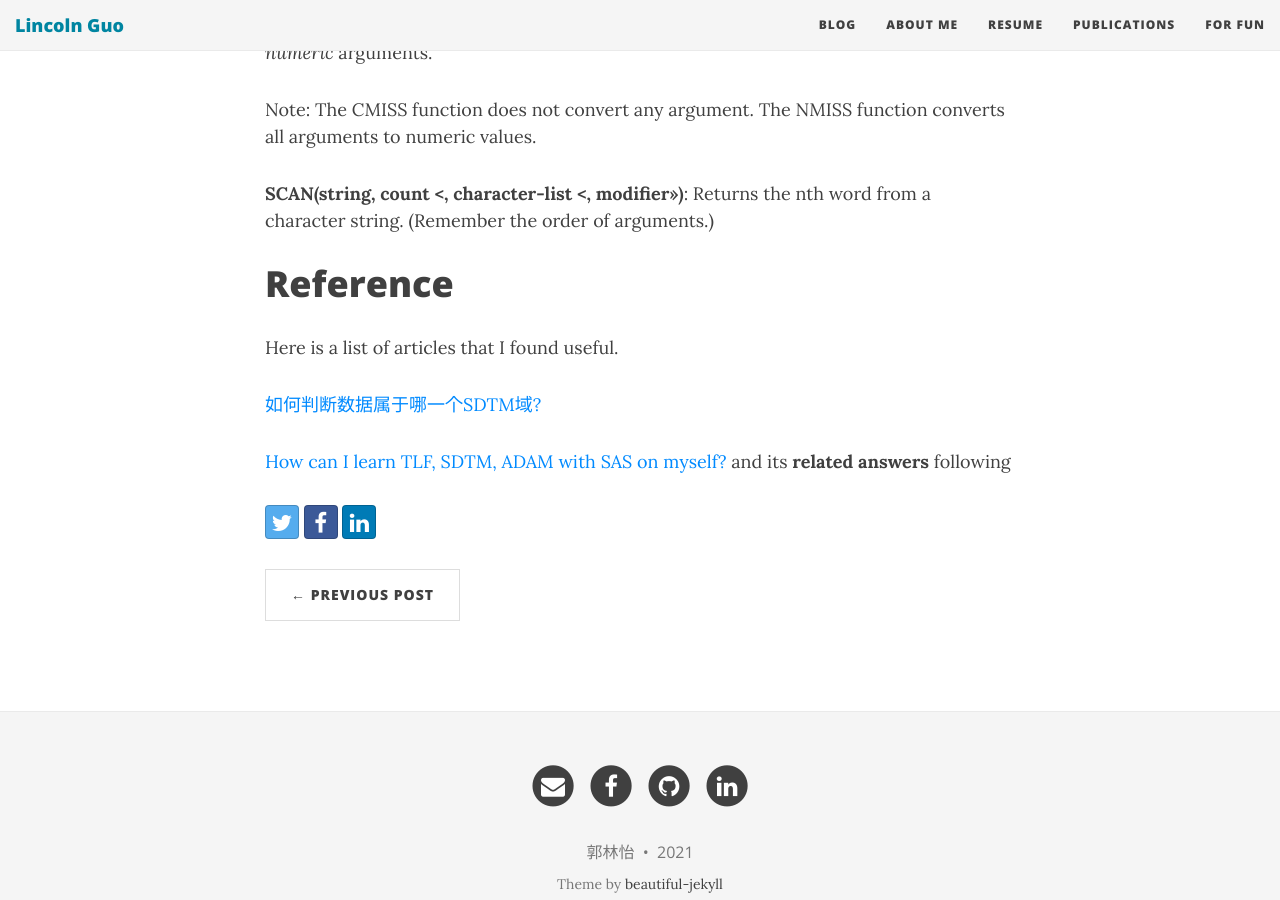
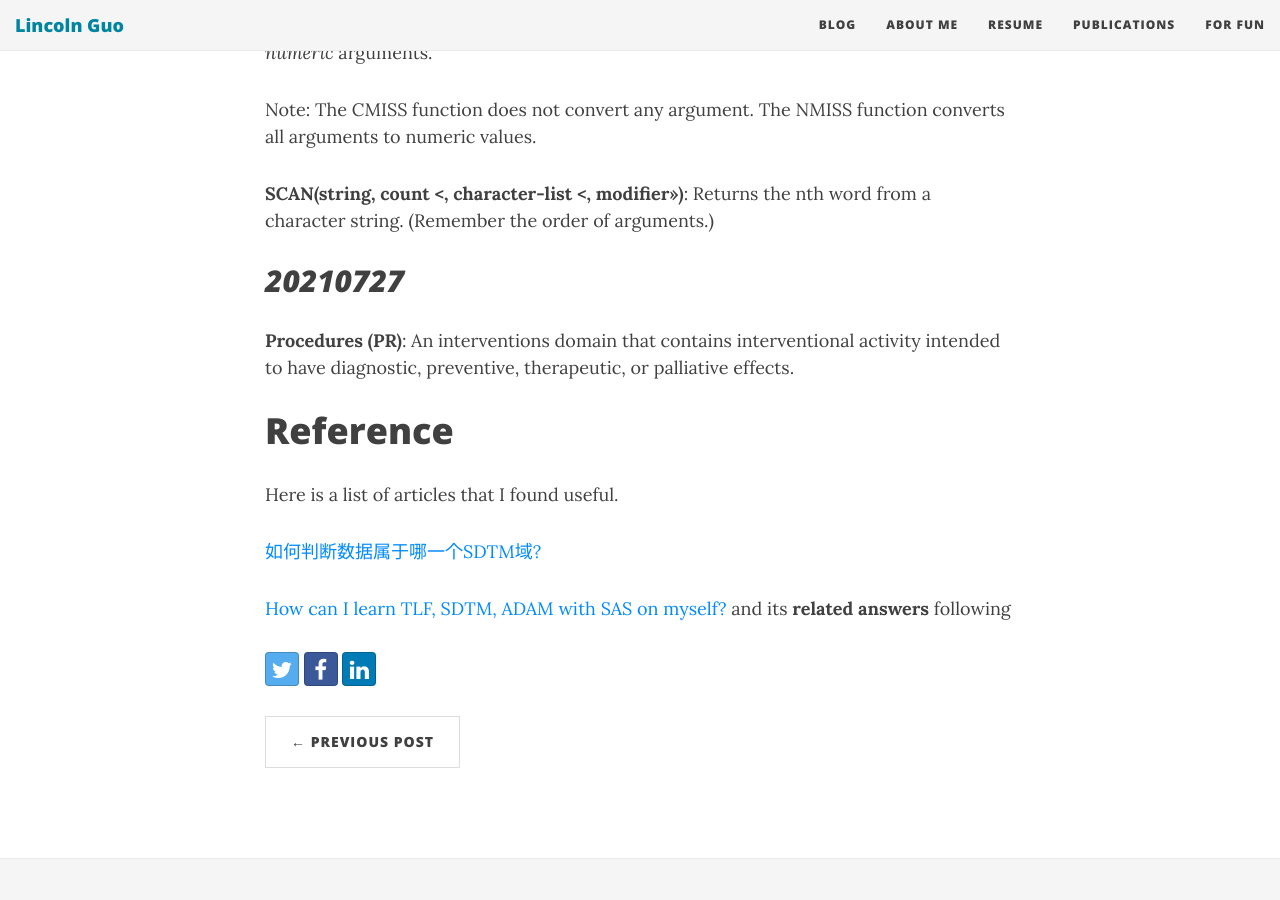
Before and after one commit to LinyiGuo96/LinyiGuo96.github.io, a Jekyll site: the page built from _posts/2021-06-16-SAS-Clinical-Trial-Study-Notes.md, in a window 1280 px wide and 900 px high, scrolled down 14026 px. Built offline with Jekyll 4.4.1, drawn with Linux system fonts in a browser that asks for light colours; nearby versions of some CDN libraries; comment, search, counter and statistics services are not loaded.

Commit message:
Update 2021-06-16-SAS-Clinical-Trial-Study-Notes.md

```diff
--- a/_posts/2021-06-16-SAS-Clinical-Trial-Study-Notes.md
+++ b/_posts/2021-06-16-SAS-Clinical-Trial-Study-Notes.md
@@ -423,8 +423,9 @@ Note: The CMISS function does not convert any argument. The NMISS function conve
 
 **SCAN(string, count <, character-list <, modifier>>)**: Returns the nth word from a character string. (Remember the order of arguments.)
 
+## _20210727_
 
-
+**Procedures (PR)**: An interventions domain that contains interventional activity intended to have diagnostic, preventive, therapeutic, or palliative effects.
 
 
 # Reference
```
